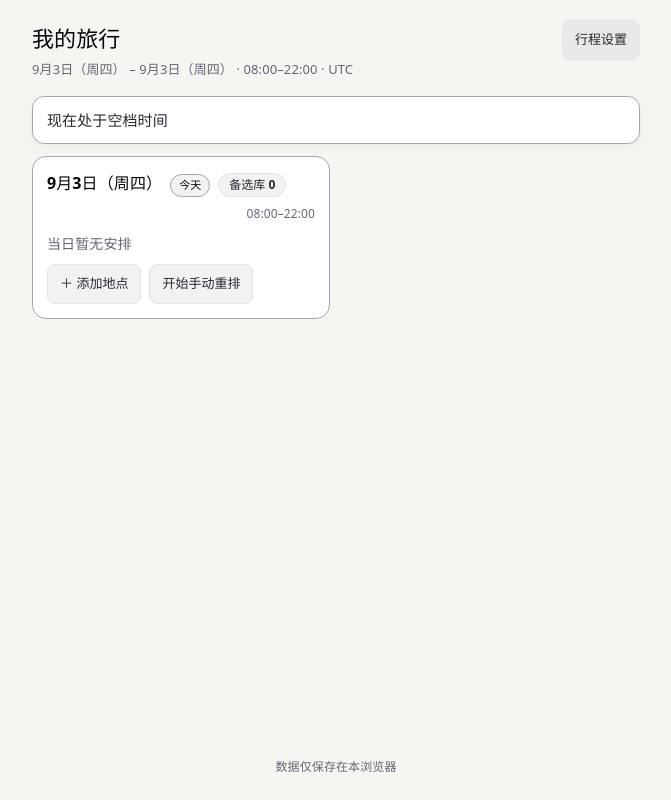
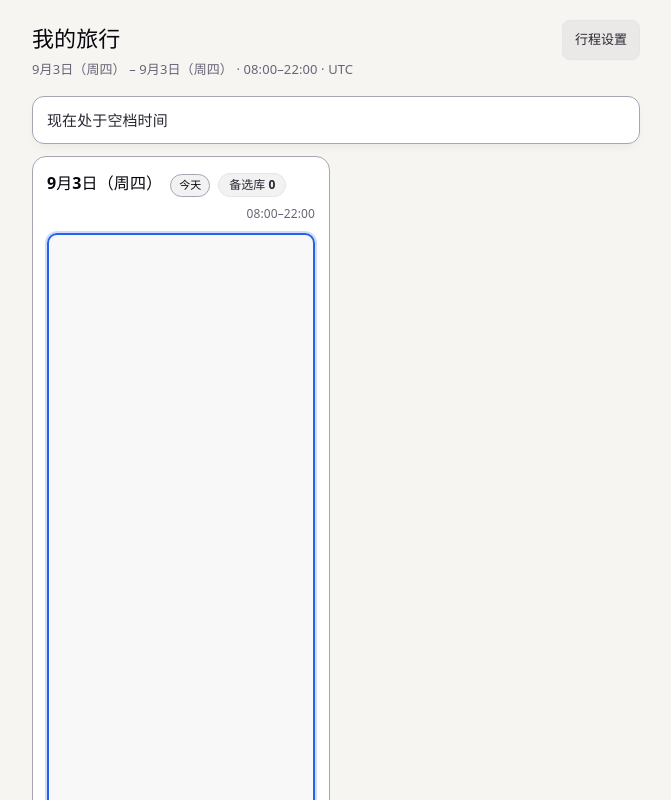
Before and after one commit to MauritiusChief/easy-trip-replanner, a React (Vite) app: page / in a window 1280 px wide. Shown: the top 800 px of the page, without its empty margins (304-975 px from the left). Built offline with nearby package versions, Linux system fonts and the light colour scheme.

Commit message:
动态长度

```diff
--- a/src/ui/DayView.css
+++ b/src/ui/DayView.css
@@ -57,18 +57,22 @@
 }
 
 .slot-list {
+  /* 每 15 分钟对应的最小卡片高度；可在查看实际效果后直接调整此值。 */
+  --slot-height-per-15-minutes: 24px;
   display: flex;
   flex-direction: column;
   gap: 8px;
 }
 
 .slot {
+  --slot-height-steps: 1;
   display: flex;
   flex-direction: column;
   gap: 6px;
   border-radius: 10px;
   padding: 10px 12px;
   border: 2px solid transparent;
+  min-height: calc(var(--slot-height-steps) * var(--slot-height-per-15-minutes));
 }
 
 /* 地点/交通行是可点击按钮，重置按钮默认外观 */
--- a/src/ui/DayView.tsx
+++ b/src/ui/DayView.tsx
@@ -9,19 +9,12 @@ import {
   formatMinuteOfDay,
   formatZonedTime,
 } from '../domain/time'
+import type { CSSProperties } from 'react'
 import type { DateISO, DayPlan, EpochMs, Leg, Trip } from '../domain/types'
 import { useTripStore } from '../state/tripStore'
+import { buildDayRows, getSlotHeightSteps } from './dayRows'
 import { ReorderPanel } from './ReorderPanel'
 import './DayView.css'
-
-/**
- * 日卡片内的一行渲染单元。
- * gap 行不是存储数据，而是由相邻 slot 之间的缝隙推导出来的展示元素。
- */
-type Row =
-  | { kind: 'gap'; key: string; startUtc: EpochMs; endUtc: EpochMs }
-  | { kind: 'transport'; key: string; legIndex: number }
-  | { kind: 'place'; key: string; legIndex: number }
 
 interface DayViewProps {
   trip: Trip
@@ -33,34 +26,10 @@ interface DayViewProps {
   position: CurrentPosition
 }
 
-/**
- * 把一天的行程段展开为渲染行，并在缝隙处插入空档行：
- * - 有交通的行程段：若交通晚于前序结束时间 → 先插空档，再渲染交通
- * - 停留开始晚于交通到达（固定锚点前的集合缓冲）→ 再插一段空档
- * - 窗口末尾未排满 → 追加尾部空档
- * cursor 始终指向"已渲染行程的结束时刻"。
- */
-function buildRows(day: DayPlan, startUtc: EpochMs, endUtc: EpochMs): Row[] {
-  const rows: Row[] = []
-  let cursor = startUtc
-  day.legs.forEach((leg, legIndex) => {
-    if (leg.transport) {
-      if (leg.transport.start > cursor) {
-        rows.push({ kind: 'gap', key: `gap-t-${legIndex}`, startUtc: cursor, endUtc: leg.transport.start })
-      }
-      rows.push({ kind: 'transport', key: `transport-${legIndex}`, legIndex })
-      cursor = leg.transport.start + leg.transport.durationMinutes * MS_PER_MINUTE
-    }
-    if (leg.place.start > cursor) {
-      rows.push({ kind: 'gap', key: `gap-p-${legIndex}`, startUtc: cursor, endUtc: leg.place.start })
-    }
-    rows.push({ kind: 'place', key: `place-${legIndex}`, legIndex })
-    cursor = Math.max(cursor, leg.place.start + leg.place.durationMinutes * MS_PER_MINUTE)
-  })
-  if (cursor < endUtc) {
-    rows.push({ kind: 'gap', key: 'gap-end', startUtc: cursor, endUtc })
-  }
-  return rows
+function slotHeightStyle(durationMinutes: number): CSSProperties {
+  return {
+    '--slot-height-steps': getSlotHeightSteps(durationMinutes),
+  } as CSSProperties
 }
 
 /**
@@ -113,7 +82,7 @@ export function DayView({ trip, day, now, todayKey, position }: DayViewProps) {
   const [libraryOpen, setLibraryOpen] = useState(false)
 
   const { startUtc, endUtc } = getTripDayWindow(trip, day.date)
-  const rows = buildRows(day, startUtc, endUtc)
+  const rows = buildDayRows(day, startUtc, endUtc)
   const warnings = useMemo(() => collectDayWarnings(trip, day), [trip, day])
   // 时间重叠涉及的行程段：给对应 slot 加警告样式（冲突状态，配"⚠ 时间重叠"徽标）
   const overlapLegs = useMemo(
@@ -241,7 +210,7 @@ export function DayView({ trip, day, now, todayKey, position }: DayViewProps) {
           ))}
         </ul>
       )}
-      {day.legs.length === 0 ? (
+      {rows.length === 0 ? (
         <p className="day-empty">当日暂无安排</p>
       ) : (
         <div className="slot-list">
@@ -257,6 +226,7 @@ export function DayView({ trip, day, now, todayKey, position }: DayViewProps) {
                 <div
                   key={row.key}
                   className={isCurrentGap ? 'slot slot-gap is-current' : 'slot slot-gap'}
+                  style={slotHeightStyle((row.endUtc - row.startUtc) / MS_PER_MINUTE)}
                 >
                   <span className="slot-time">
                     {formatZonedTime(row.startUtc, timeZone)}–
@@ -285,6 +255,7 @@ export function DayView({ trip, day, now, todayKey, position }: DayViewProps) {
                   key={row.key}
                   type="button"
                   className={className}
+                  style={slotHeightStyle(transport.durationMinutes)}
                   aria-label={`编辑前往 ${leg.place.name} 的交通`}
                   onClick={() =>
                     openEditor({ type: 'transport', dayKey: day.date, legIndex: row.legIndex })
@@ -313,6 +284,7 @@ export function DayView({ trip, day, now, todayKey, position }: DayViewProps) {
                 key={row.key}
                 type="button"
                 className={className}
+                style={slotHeightStyle(leg.place.durationMinutes)}
                 aria-label={`编辑 ${leg.place.name}`}
                 onClick={() =>
                   openEditor({ type: 'place', dayKey: day.date, legIndex: row.legIndex })
--- /dev/null
+++ b/src/ui/dayRows.ts
@@ -0,0 +1,47 @@
+import { MS_PER_MINUTE } from '../domain/config'
+import type { DayPlan, EpochMs } from '../domain/types'
+
+/** 卡片显示高度的时间粒度，仅影响视图，不修改行程数据。 */
+export const SLOT_HEIGHT_STEP_MINUTES = 15
+
+/** 日卡片内的一行渲染单元；gap 是由相邻 slot 之间的缝隙推导出来的展示元素。 */
+export type DayRow =
+  | { kind: 'gap'; key: string; startUtc: EpochMs; endUtc: EpochMs }
+  | { kind: 'transport'; key: string; legIndex: number }
+  | { kind: 'place'; key: string; legIndex: number }
+
+/** 把时长向上取整到卡片显示高度所用的 15 分钟步数。 */
+export function getSlotHeightSteps(durationMinutes: number): number {
+  return Math.ceil(durationMinutes / SLOT_HEIGHT_STEP_MINUTES)
+}
+
+/**
+ * 把一天的行程段展开为渲染行，并在缝隙处插入空档行。
+ * 空白日期会生成一张覆盖整个日窗口的空档卡片。
+ */
+export function buildDayRows(
+  day: Pick<DayPlan, 'legs'>,
+  startUtc: EpochMs,
+  endUtc: EpochMs,
+): DayRow[] {
+  const rows: DayRow[] = []
+  let cursor = startUtc
+  day.legs.forEach((leg, legIndex) => {
+    if (leg.transport) {
+      if (leg.transport.start > cursor) {
+        rows.push({ kind: 'gap', key: `gap-t-${legIndex}`, startUtc: cursor, endUtc: leg.transport.start })
+      }
+      rows.push({ kind: 'transport', key: `transport-${legIndex}`, legIndex })
+      cursor = leg.transport.start + leg.transport.durationMinutes * MS_PER_MINUTE
+    }
+    if (leg.place.start > cursor) {
+      rows.push({ kind: 'gap', key: `gap-p-${legIndex}`, startUtc: cursor, endUtc: leg.place.start })
+    }
+    rows.push({ kind: 'place', key: `place-${legIndex}`, legIndex })
+    cursor = Math.max(cursor, leg.place.start + leg.place.durationMinutes * MS_PER_MINUTE)
+  })
+  if (cursor < endUtc) {
+    rows.push({ kind: 'gap', key: 'gap-end', startUtc: cursor, endUtc })
+  }
+  return rows
+}
```
Also changed, not shown: 1 other file (tests, documents, lock files or other folders).
